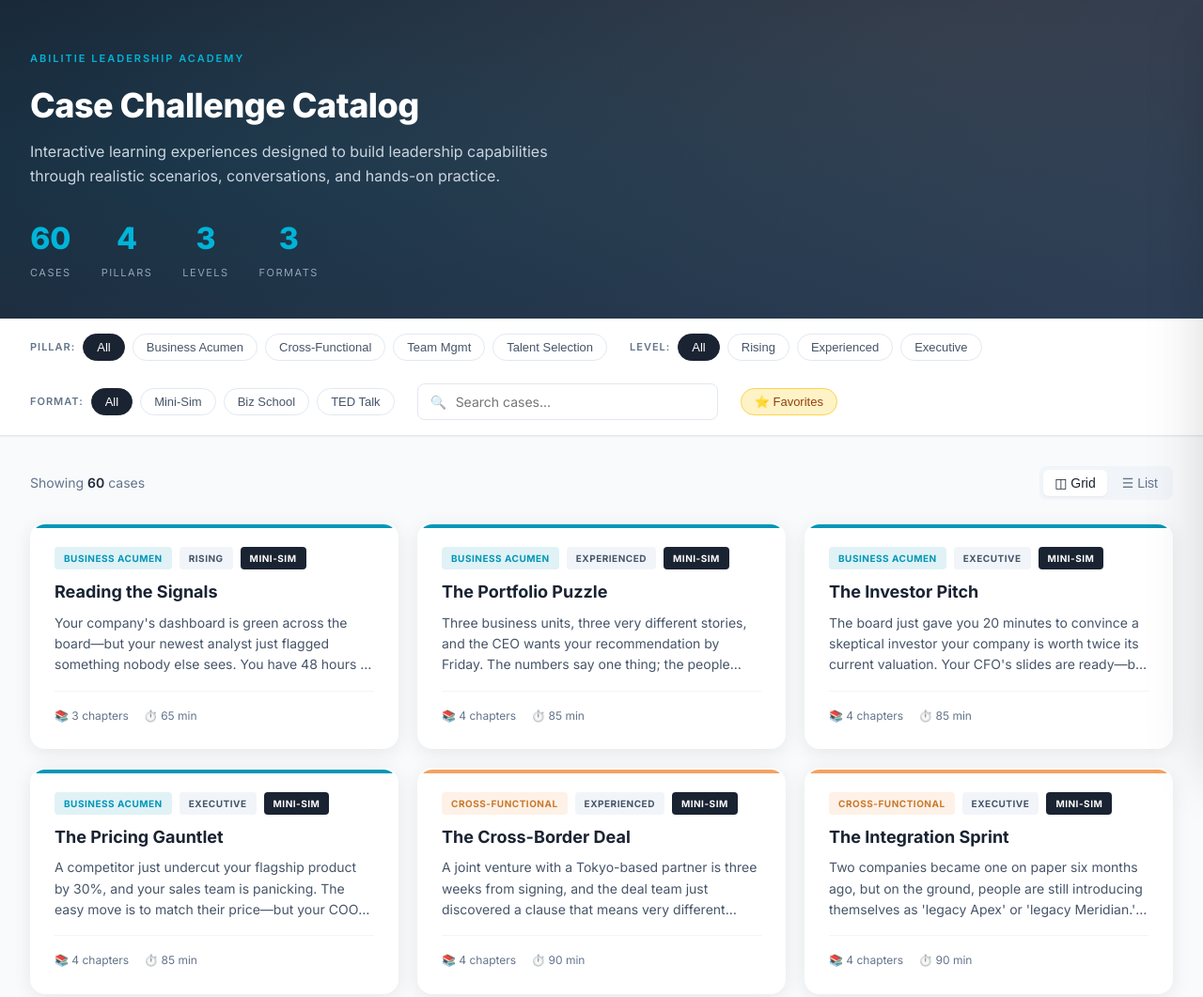
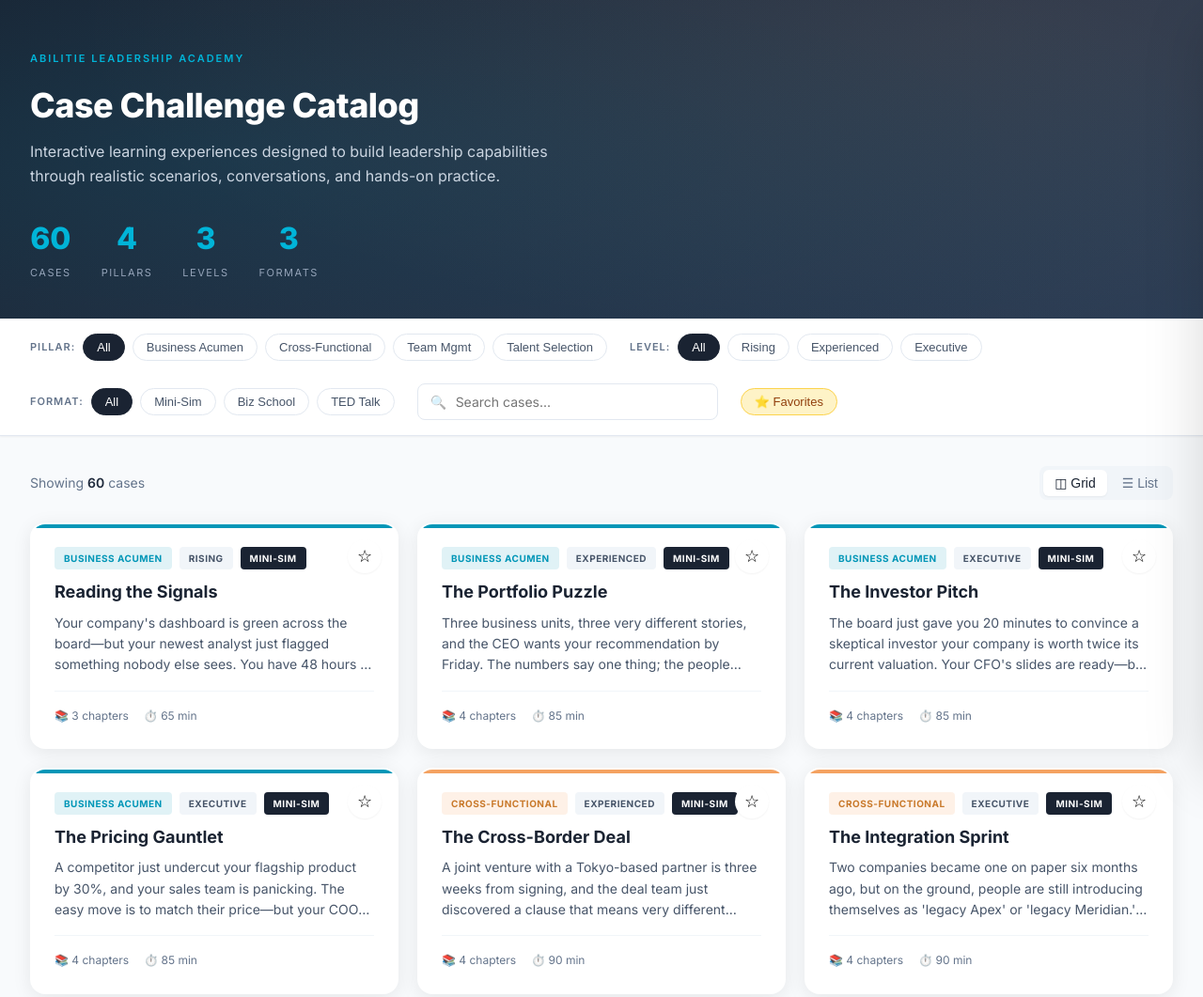
Before and after one commit to lowings20/Roadmap-CaseChallenges, a plain HTML site: page index.html in a window 1280 px wide. Shown: the top 1061 px of the page at 94% size. Drawn offline with Linux system fonts and the light colour scheme.

Commit message:
Fix: Add star button to card template
Star button now visible on each card for favoriting

Co-Authored-By: Claude Opus 4.5 <noreply@anthropic.com>

```diff
--- a/index.html
+++ b/index.html
@@ -862,6 +862,7 @@ function renderCards() {
   grid.innerHTML = filtered.map(c => `
     <div class="case-card ${c.pillar}" onclick="openModal(${c.id})">
       <div class="card-accent ${c.pillar}"></div>
+      <button class="fav-btn ${favorites.has(c.id) ? 'active' : ''}" onclick="event.stopPropagation(); toggleFavorite(${c.id})">${favorites.has(c.id) ? '⭐' : '☆'}</button>
       <div class="card-body">
         <div class="card-badges">
           <span class="badge ${c.pillar}">${pillarLabels[c.pillar]}</span>
```
